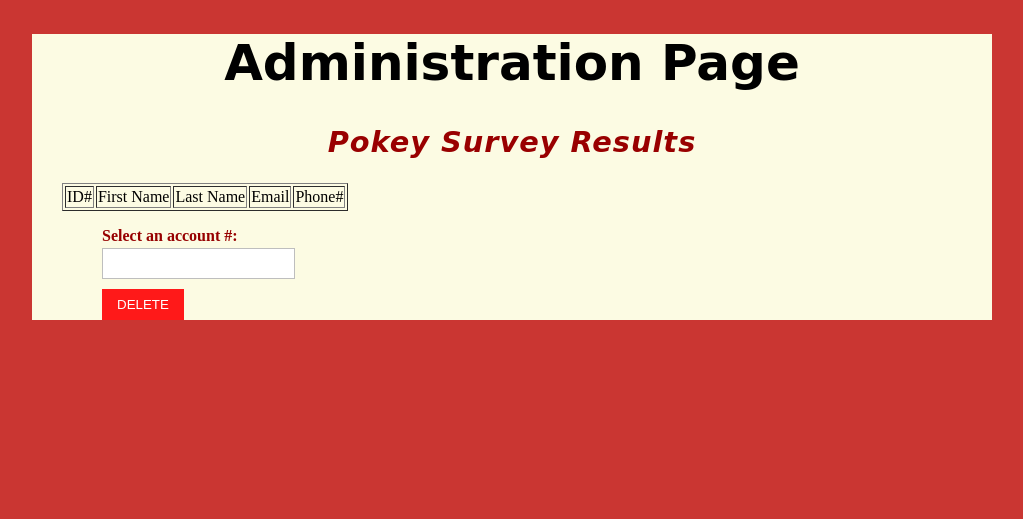
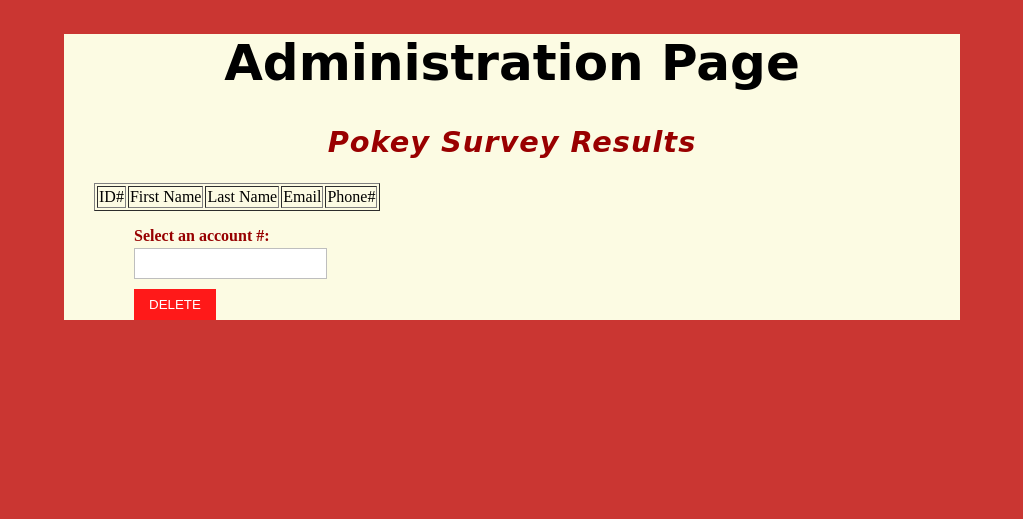
Before and after one commit to rdaley2/Sydney09, a PHP site: page /admin.php in a window 1280 px wide. Shown: the top 519 px of the page, without its empty margins (128-1151 px from the left). Run offline with PHP 8.4, Linux system fonts and the light colour scheme; data that the repository does not hold is empty.

Commit message:
Change in Width

```diff
--- a/OTHER TRIAL SORRY GUYS HAHA/Lab09/css/grid.css
+++ b/OTHER TRIAL SORRY GUYS HAHA/Lab09/css/grid.css
@@ -6,7 +6,7 @@ html, body{
 .container{
   /*display: grid;*/
   margin: 0 auto;
-  width: 75%;
+  width: 70%;
   max-width: 1150px;
   /*grid-template-columns: auto auto auto auto;
   grid-template-rows: auto auto 800px 100px auto;
@@ -106,7 +106,7 @@ html, body{
 .container2{
   display: grid;
   margin: 0 auto;
-  width: 95%;
+  width: 90%;
   max-width: 1000px;
   grid-template-columns: auto auto auto auto;
   grid-template-rows: auto auto auto;
```
